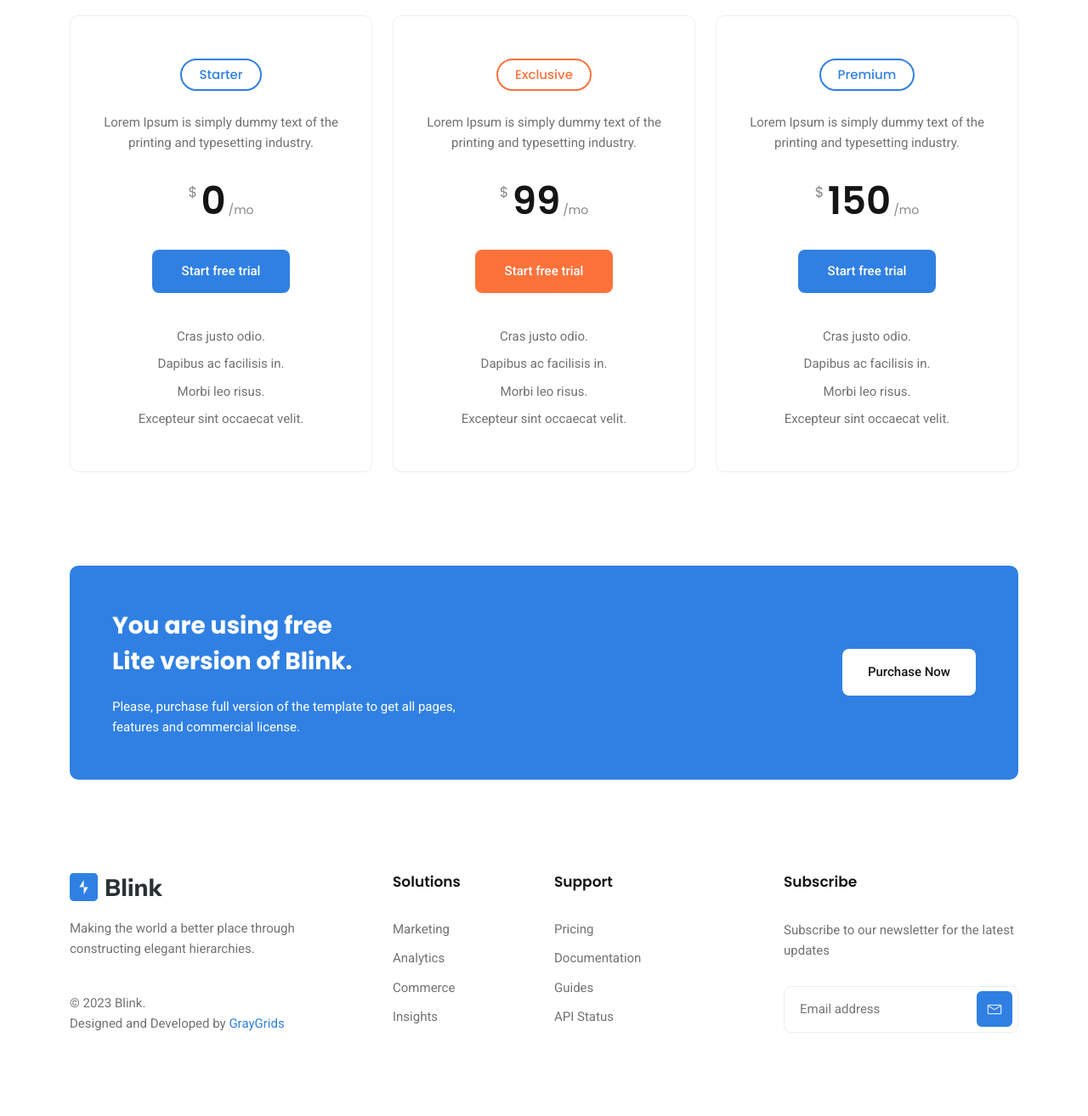
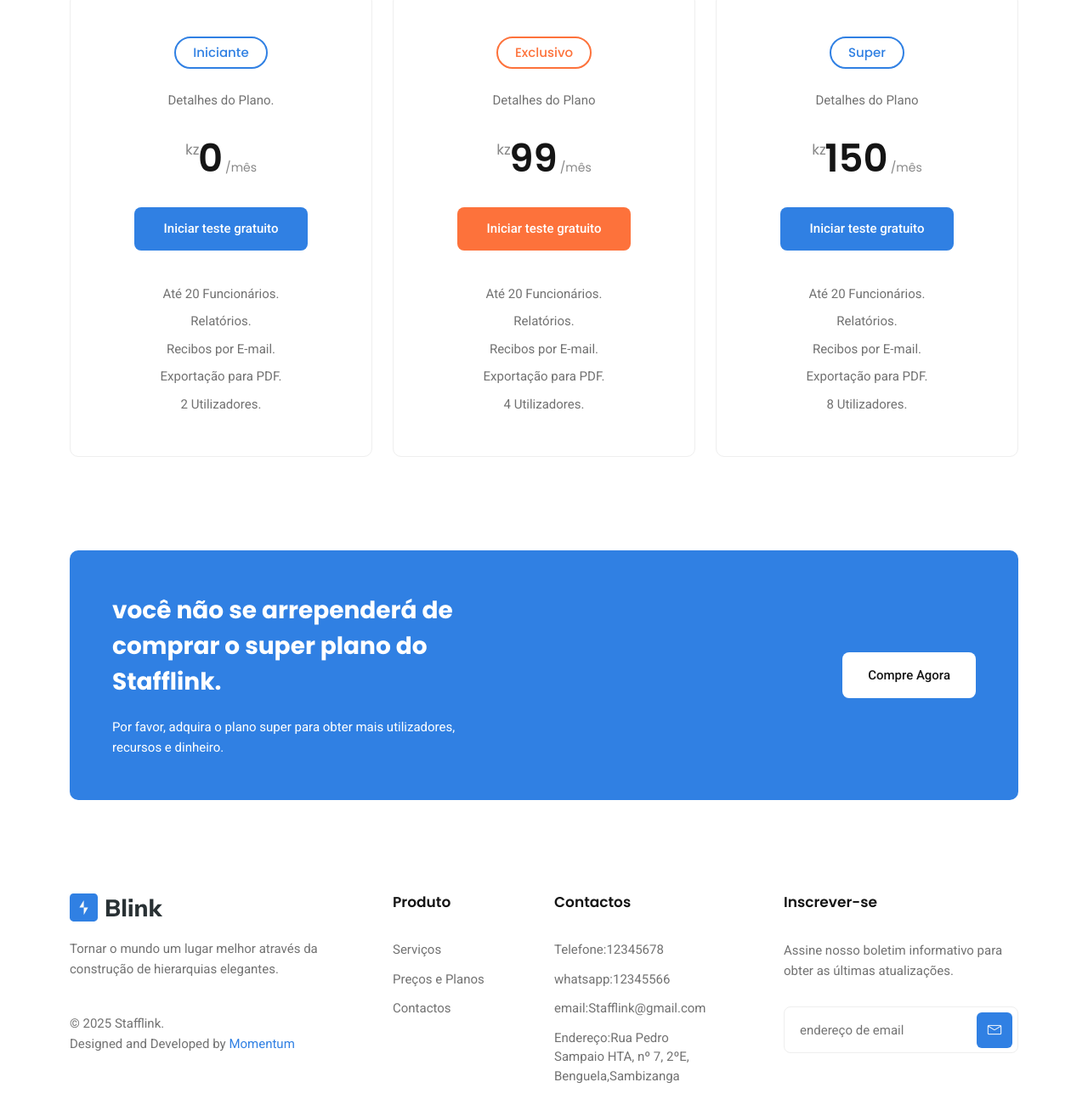
Before and after one commit to stafflinkAO/Stafflink, a plain HTML site: page index.html in a window 1280 px wide. Shown: the part 2046-3360 px from the top of the page at 85% size. Drawn offline with Linux system fonts and the light colour scheme.

Commit message:
Update index.html

```diff
--- a/index.html
+++ b/index.html
@@ -63,13 +63,13 @@
                                         <a href="index.html" aria-label="Toggle navigation">Início</a>
                                     </li>
                                     <li class="nav-item">
-                                        <a href="services.html" aria-label="Toggle navigation">Serviços</a>
+                                        <a href="#serviços" aria-label="Toggle navigation">Serviços</a>
                                     </li>
                                             <li class="nav-item">
-                                                <a href="blog-single.html">Preços e Planos</a>
+                                                <a href="#pep">Preços e Planos</a>
                                     </li>
                                     <li class="nav-item">
-                                        <a href="contact.html" aria-label="Toggle navigation">Contactos</a>
+                                        <a href="#contactos" aria-label="Toggle navigation">Contactos</a>
                                     </li>
                                 </ul>
                             </div> <!-- navbar collapse -->
@@ -121,7 +121,7 @@
 
     <!-- Start Services Area -->
     <section class="services section">
-        <div class="container">
+        <div class="container" Id="serivços">
             <div class="row">
                 <div class="col-12">
                     <div class="section-title">
@@ -138,10 +138,10 @@
                         <div class="service-icon">
                             <i class="lni lni-android"></i>
                         </div>
-                        <h3>Mobile auto layout</h3>
-                        <p>We have auto mobile layout that help
-                            you faster UI and wireframe design.</p>
-                        <a href="javascript:void(0)">Learn More <i class="lni lni-arrow-right"></i></a>
+                        <h3>Monitorização</h3>
+                        <p>Acompanhe a evolução da tua empresa
+                            com gráficos e listagens.</p>
+                        <a href="javascript:void(0)">Saber mais <i class="lni lni-arrow-right"></i></a>
                     </div>
                     <!-- End Single Service -->
                 </div>
@@ -151,10 +151,10 @@
                         <div class="service-icon">
                             <i class="lni lni-heart"></i>
                         </div>
-                        <h3>2500+ Free icons</h3>
-                        <p>2500+ free vector svg icon for mobile &
-                            desktop, every icon resized 24*24.</p>
-                        <a href="javascript:void(0)">Learn More <i class="lni lni-arrow-right"></i></a>
+                        <h3>Salários</h3>
+                        <p>Processe, emita e envia o
+                            recibo de salário para o seu colaborador.</p>
+                        <a href="javascript:void(0)">Saber mais <i class="lni lni-arrow-right"></i></a>
                     </div>
                     <!-- End Single Service -->
                 </div>
@@ -164,9 +164,9 @@
                         <div class="service-icon">
                             <i class="lni lni-pointer-top"></i>
                         </div>
-                        <h3>Easy to use components</h3>
-                        <p>Hundreds of vector cards, arrows and elements for creating quick sitemaps.</p>
-                        <a href="javascript:void(0)">Learn More <i class="lni lni-arrow-right"></i></a>
+                        <h3>Flexível</h3>
+                        <p>Faça o seu trabalho em casa, no escritório ou durante a sua viagem.</p>
+                        <a href="javascript:void(0)">Saber mais <i class="lni lni-arrow-right"></i></a>
                     </div>
                     <!-- End Single Service -->
                 </div>
@@ -177,14 +177,13 @@
 
     <!-- Start Pricing Table Area -->
     <section id="pricing" class="pricing-table section">
-        <div class="container">
+        <div class="container" id="pep">
             <div class="row">
                 <div class="col-12">
                     <div class="section-title">
-                        <h3 class="wow zoomIn" data-wow-delay=".2s">pricing</h3>
-                        <h2 class="wow fadeInUp" data-wow-delay=".4s">Pricing & Plans</h2>
-                        <p class="wow fadeInUp" data-wow-delay=".6s">There are many variations of passages of Lorem
-                            Ipsum available, but the majority have suffered alteration in some form.</p>
+                        <h3 class="wow zoomIn" data-wow-delay=".2s">preços</h3>
+                        <h2 class="wow fadeInUp" data-wow-delay=".4s">Preços e Planos</h2>
+                        <p class="wow fadeInUp" data-wow-delay=".6s">Escolha o melhor plano para o seu Negócio.</p>
                     </div>
                 </div>
             </div>
@@ -194,25 +193,26 @@
                     <div class="single-table">
                         <!-- Table Head -->
                         <div class="table-head">
-                            <h4 class="title">Starter</h4>
-                            <p>Lorem Ipsum is simply dummy text of the printing and typesetting industry.</p>
+                            <h4 class="title">Iniciante</h4>
+                            <p>Detalhes do Plano.</p>
                             <div class="price">
-                                <h2 class="amount"><span class="currency">$</span>0<span class="duration">/mo</span>
+                                <h2 class="amount"><span class="currency">kz</span>0<span class="duration">/mês</span>
                                 </h2>
                             </div>
                         </div>
                         <!-- End Table Head -->
                         <div class="button">
-                            <a href="javascript:void(0)" class="btn">Start free trial</a>
+                            <a href="javascript:void(0)" class="btn">Iniciar teste gratuito</a>
                         </div>
                         <!-- Start Table Content -->
                         <div class="table-content">
                             <!-- Table List -->
                             <ul class="table-list">
-                                <li>Cras justo odio.</li>
-                                <li>Dapibus ac facilisis in.</li>
-                                <li>Morbi leo risus.</li>
-                                <li>Excepteur sint occaecat velit.</li>
+                                <li>Até 20 Funcionários.</li>
+                                <li>Relatórios.</li>
+                                <li>Recibos por E-mail.</li>
+                                <li>Exportação para PDF.</li>
+                                <li>2 Utilizadores.</li>
                             </ul>
                             <!-- End Table List -->
                         </div>
@@ -225,25 +225,26 @@
                     <div class="single-table middle">
                         <!-- Table Head -->
                         <div class="table-head">
-                            <h4 class="title">Exclusive</h4>
-                            <p>Lorem Ipsum is simply dummy text of the printing and typesetting industry.</p>
+                            <h4 class="title">Exclusivo</h4>
+                            <p>Detalhes do Plano</p>
                             <div class="price">
-                                <h2 class="amount"><span class="currency">$</span>99<span class="duration">/mo</span>
+                                <h2 class="amount"><span class="currency">kz</span>99<span class="duration">/mês</span>
                                 </h2>
                             </div>
                         </div>
                         <!-- End Table Head -->
                         <div class="button">
-                            <a href="javascript:void(0)" class="btn btn-alt">Start free trial</a>
+                            <a href="javascript:void(0)" class="btn btn-alt">Iniciar teste gratuito</a>
                         </div>
                         <!-- Start Table Content -->
                         <div class="table-content">
                             <!-- Table List -->
                             <ul class="table-list">
-                                <li>Cras justo odio.</li>
-                                <li>Dapibus ac facilisis in.</li>
-                                <li>Morbi leo risus.</li>
-                                <li>Excepteur sint occaecat velit.</li>
+                                <li>Até 20 Funcionários.</li>
+                                <li>Relatórios.</li>
+                                <li>Recibos por E-mail.</li>
+                                <li>Exportação para PDF.</li>
+                                <li>4 Utilizadores.</li>
                             </ul>
                             <!-- End Table List -->
                         </div>
@@ -256,25 +257,26 @@
                     <div class="single-table">
                         <!-- Table Head -->
                         <div class="table-head">
-                            <h4 class="title">Premium</h4>
-                            <p>Lorem Ipsum is simply dummy text of the printing and typesetting industry.</p>
+                            <h4 class="title">Super</h4>
+                            <p>Detalhes do Plano</p>
                             <div class="price">
-                                <h2 class="amount"><span class="currency">$</span>150<span class="duration">/mo</span>
+                                <h2 class="amount"><span class="currency">kz</span>150<span class="duration">/mês</span>
                                 </h2>
                             </div>
                         </div>
                         <!-- End Table Head -->
                         <div class="button">
-                            <a href="javascript:void(0)" class="btn">Start free trial</a>
+                            <a href="javascript:void(0)" class="btn">Iniciar teste gratuito</a>
                         </div>
                         <!-- Start Table Content -->
                         <div class="table-content">
                             <!-- Table List -->
                             <ul class="table-list">
-                                <li>Cras justo odio.</li>
-                                <li>Dapibus ac facilisis in.</li>
-                                <li>Morbi leo risus.</li>
-                                <li>Excepteur sint occaecat velit.</li>
+                                <li>Até 20 Funcionários.</li>
+                                <li>Relatórios.</li>
+                                <li>Recibos por E-mail.</li>
+                                <li>Exportação para PDF.</li>
+                                <li>8 Utilizadores.</li>
                             </ul>
                             <!-- End Table List -->
                         </div>
@@ -294,16 +296,15 @@
                 <div class="row align-items-center">
                     <div class="col-lg-6 col-md-8 col-12">
                         <div class="text">
-                            <h2>You are using free<br> Lite version of Blink.</h2>
-                            <p style="color: #fff;" class="mt-20">Please, purchase full version of the template to get
-                                all pages,
-                                <br>features and commercial license.
+                            <h2>você não se arrependerá de <br> comprar o super plano do Stafflink.</h2>
+                            <p style="color: #fff;" class="mt-20">Por favor, adquira o plano super para obter mais utilizadores,
+                                <br>recursos e dinheiro.
                             </p>
                         </div>
                     </div>
                     <div class="col-lg-6 col-md-4 col-12">
                         <div class="button">
-                            <a href="#" class="btn">Purchase Now
+                            <a href="#" class="btn">Compre agora
                             </a>
                         </div>
                     </div>
@@ -328,9 +329,9 @@
                                         <img src="assets/images/logo/logo.svg" alt="#">
                                     </a>
                                 </div>
-                                <p>Making the world a better place through constructing elegant hierarchies.</p>
-                                <p class="copyright-text"><span>© 2023 Blink.</span>Designed and Developed by <a
-                                        href="https://graygrids.com/" rel="nofollow" target="_blank">GrayGrids</a>
+                                <p>Tornar o mundo um lugar melhor através da construção de hierarquias elegantes.</p>
+                                <p class="copyright-text"><span>© 2025 Stafflink.</span>Designed and Developed by <a
+                                        href="https://www.instagram.com/momentum.uni?utm_source=ig_web_button_share_sheet&igsh=ZDNlZDc0MzIxNw==" rel="nofollow" target="_blank">Momentum</a>
                                 </p>
                             </div>
                             <!-- End Single Widget -->
@@ -338,25 +339,24 @@
                         <div class="col-lg-2 col-md-6 col-12">
                             <!-- Single Widget -->
                             <div class="single-footer f-link">
-                                <h3>Solutions</h3>
+                                <h3>Produto</h3>
                                 <ul>
-                                    <li><a href="javascript:void(0)">Marketing</a></li>
-                                    <li><a href="javascript:void(0)">Analytics</a></li>
-                                    <li><a href="javascript:void(0)">Commerce</a></li>
-                                    <li><a href="javascript:void(0)">Insights</a></li>
+                                    <li><a href="#serviços">Serviços</a></li>
+                                    <li><a href="#pep">Preços e Planos</a></li>
+                                    <li><a href="#contactos">Contactos</a></li>
                                 </ul>
                             </div>
                             <!-- End Single Widget -->
                         </div>
                         <div class="col-lg-2 col-md-6 col-12">
                             <!-- Single Widget -->
-                            <div class="single-footer f-link">
-                                <h3>Support</h3>
+                            <div class="single-footer f-link" id="contactos">
+                                <h3>Contactos</h3>
                                 <ul>
-                                    <li><a href="javascript:void(0)">Pricing</a></li>
-                                    <li><a href="javascript:void(0)">Documentation</a></li>
-                                    <li><a href="javascript:void(0)">Guides</a></li>
-                                    <li><a href="javascript:void(0)">API Status</a></li>
+                                    <li><a href="javascript:void(0)">Telefone:12345678</a></li>
+                                    <li><a href="javascript:void(0)">whatsapp:12345566</a></li>
+                                    <li><a href="javascript:void(0)">email:Stafflink@gmail.com</a></li>
+                                    <li><a href="javascript:void(0)">Endereço:Rua Pedro Sampaio HTA, nº 7, 2ºE, Benguela,Sambizanga</a></li>
                                 </ul>
                             </div>
                             <!-- End Single Widget -->
@@ -364,10 +364,10 @@
                         <div class="col-lg-4 col-md-6 col-12">
                             <!-- Single Widget -->
                             <div class="single-footer newsletter">
-                                <h3>Subscribe</h3>
-                                <p>Subscribe to our newsletter for the latest updates</p>
+                                <h3>Inscrever-se</h3>
+                                <p>Assine nosso boletim informativo para obter as últimas atualizações.</p>
                                 <form action="#" method="get" target="_blank" class="newsletter-form">
-                                    <input name="EMAIL" placeholder="Email address" required="required" type="email">
+                                    <input name="EMAIL" placeholder="endereço de email" required="required" type="email">
                                     <div class="button">
                                         <button class="sub-btn"><i class="lni lni-envelope"></i>
                                         </button>
```
